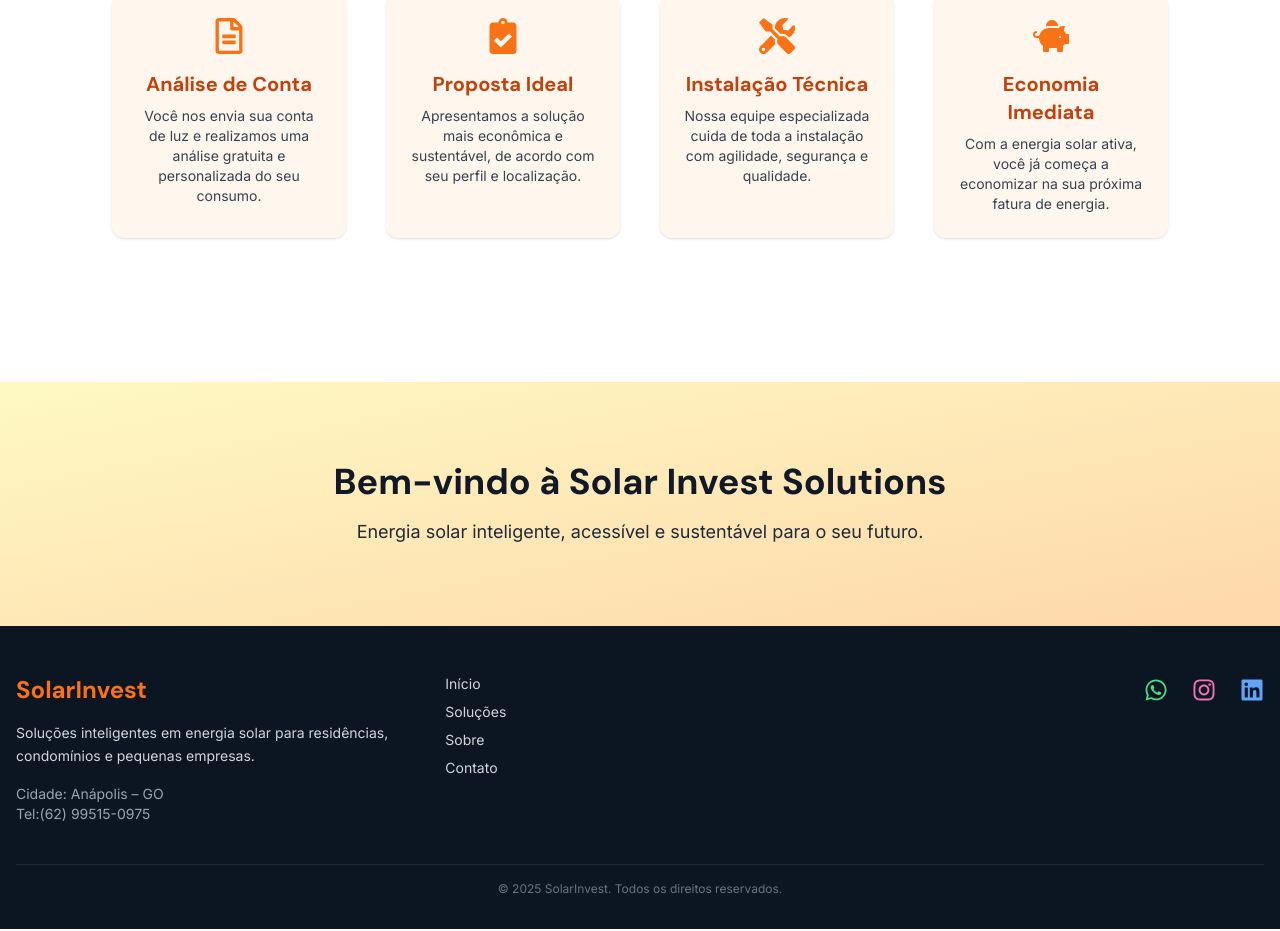
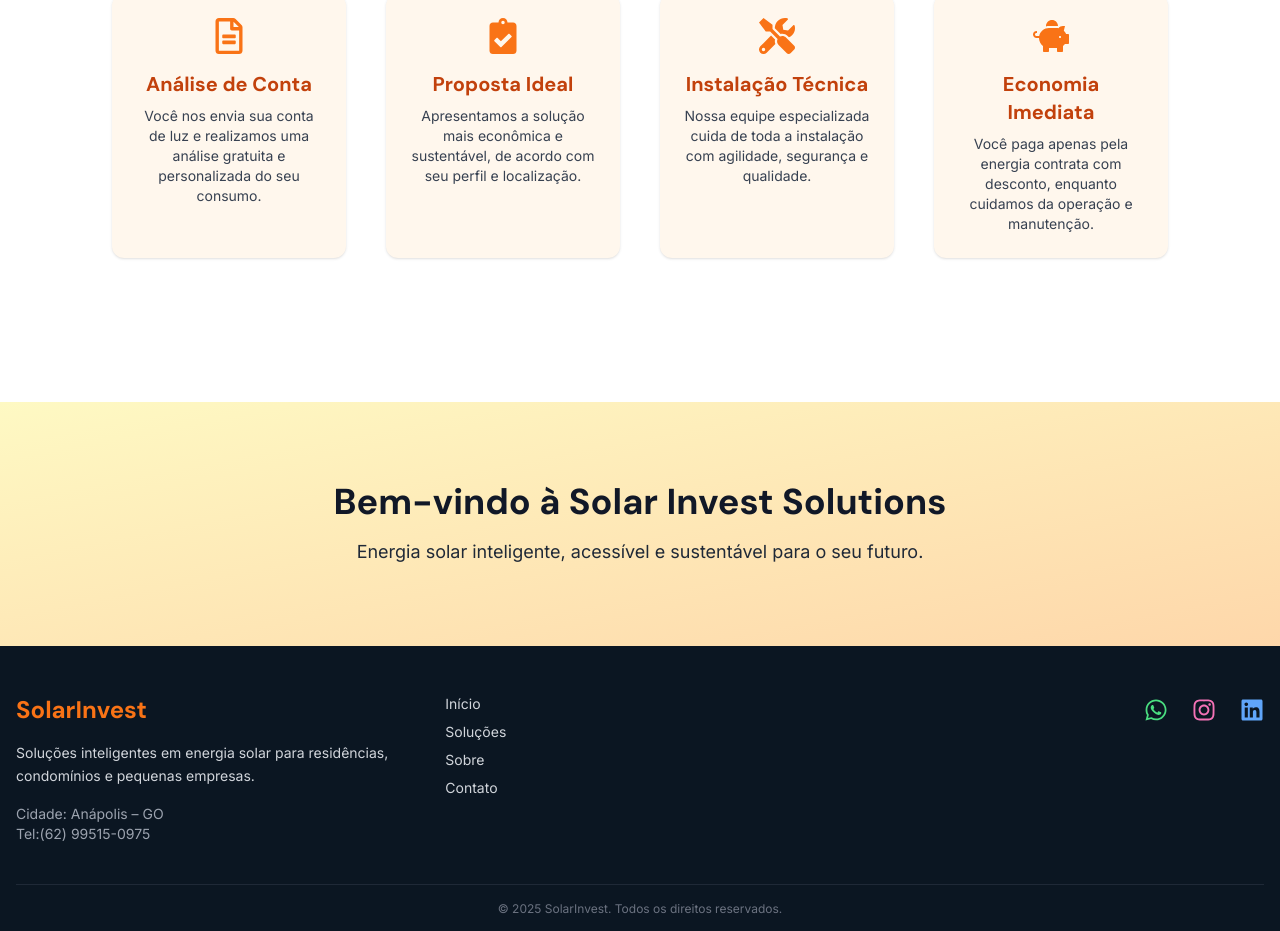
Before and after one commit to LeandroFrancaUS/solarinvest-Website, a Next.js app: page / in a window 1280 px wide. Shown: the part 1280-2211 px from the top of the page. Built offline with nearby package versions, Linux system fonts and the light colour scheme.

Commit message:
Atualiza texto de economia na seção Como Funciona

```diff
--- a/src/components/ComoFunciona.tsx
+++ b/src/components/ComoFunciona.tsx
@@ -24,7 +24,8 @@ export default function ComoFunciona() {
     {
       icon: <FaPiggyBank size={36} className="text-orange-500" />,
       titulo: 'Economia Imediata',
-      descricao: 'Com a energia solar ativa, você já começa a economizar na sua próxima fatura de energia.',
+      descricao:
+        'Você paga apenas pela energia contrata com desconto, enquanto cuidamos da operação e manutenção.',
     },
   ];
 
```
